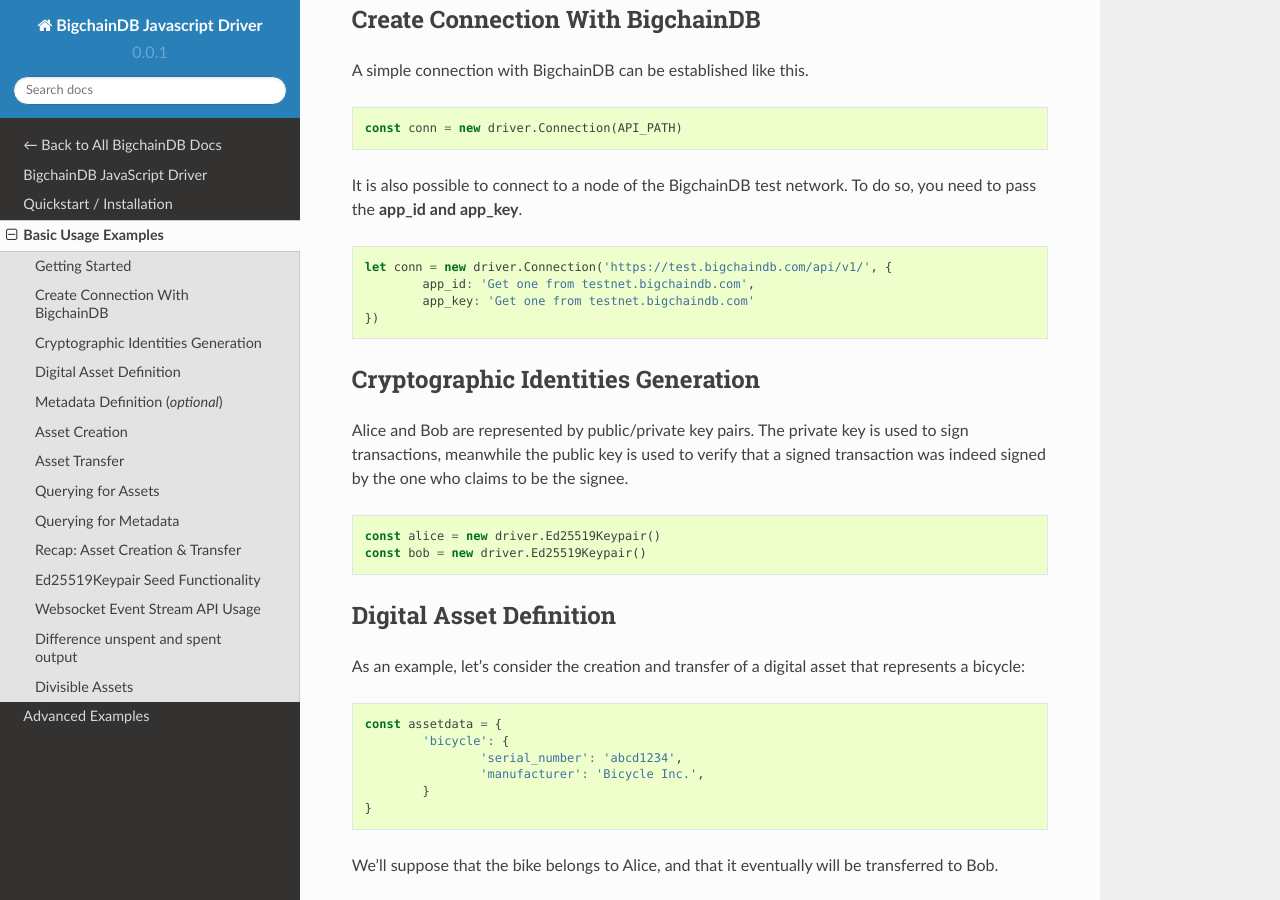
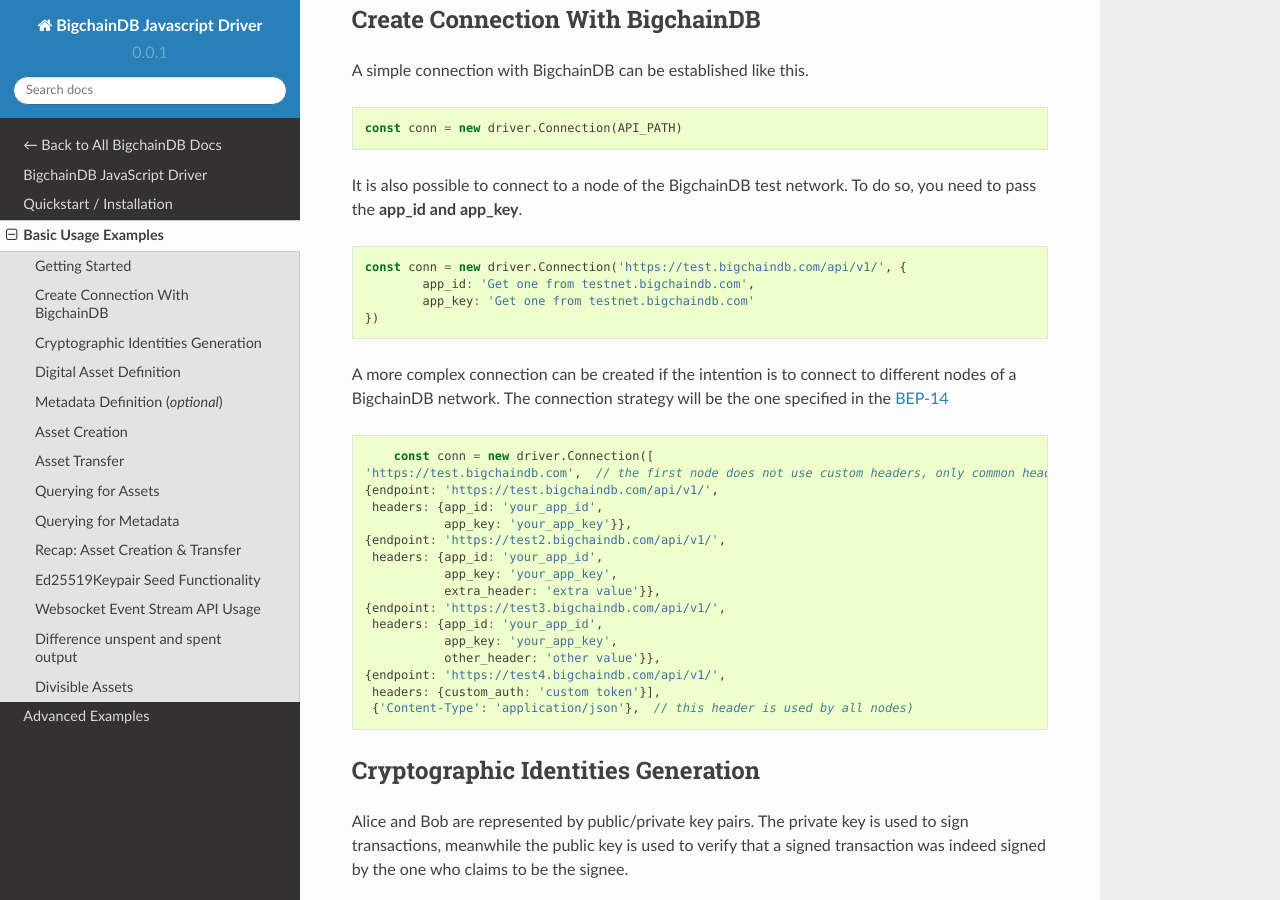
Before and after one commit to bigchaindb/js-bigchaindb-driver, a Sphinx documentation site: the page built from docs/source/usage.rst, in a window 1280 px wide and 900 px high, scrolled down 658 px. Built offline with Sphinx 7.4.7 and the Read the Docs theme 2.0.0, drawn with Linux system fonts in a browser that asks for light colours.

Commit message:
remove boolean comparison for numbers & add docs

```diff
--- a/docs/source/usage.rst
+++ b/docs/source/usage.rst
@@ -45,10 +45,35 @@
 
 .. code-block:: js
 
-	let conn = new driver.Connection('https://test.bigchaindb.com/api/v1/', {
+	const conn = new driver.Connection('https://test.bigchaindb.com/api/v1/', {
 		app_id: 'Get one from testnet.bigchaindb.com',
 		app_key: 'Get one from testnet.bigchaindb.com'
 	})
+
+A more complex connection can be created if the intention is to connect to
+different nodes of a BigchainDB network.
+The connection strategy will be the one specified in the BEP-14_
+
+.. _BEP-14: https://github.com/bigchaindb/BEPs/tree/master/14#connection-strategy
+
+.. code-block:: js
+
+	const conn = new driver.Connection([
+    'https://test.bigchaindb.com',  // the first node does not use custom headers, only common headers
+    {endpoint: 'https://test.bigchaindb.com/api/v1/',
+     headers: {app_id: 'your_app_id',
+               app_key: 'your_app_key'}},
+    {endpoint: 'https://test2.bigchaindb.com/api/v1/',
+     headers: {app_id: 'your_app_id',
+               app_key: 'your_app_key',
+               extra_header: 'extra value'}},
+    {endpoint: 'https://test3.bigchaindb.com/api/v1/',
+     headers: {app_id: 'your_app_id',
+               app_key: 'your_app_key',
+       	       other_header: 'other value'}},
+    {endpoint: 'https://test4.bigchaindb.com/api/v1/',
+     headers: {custom_auth: 'custom token'}],
+     {'Content-Type': 'application/json'},  // this header is used by all nodes)
 
 Cryptographic Identities Generation
 -----------------------------------
```
Also changed, not shown: 2 other files.
